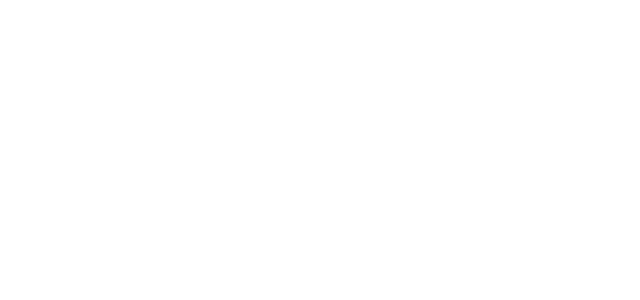
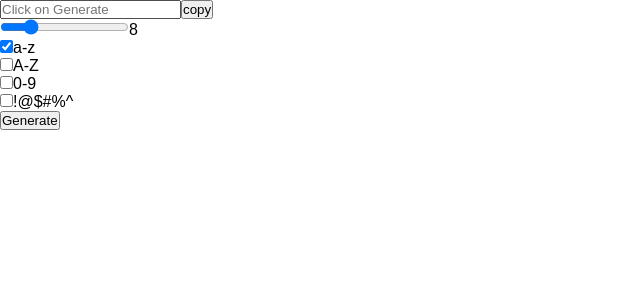
Before and after one commit to chengivan2/passgen, a Next.js app: page / in a window 1280 px wide. Shown: the top 300 px of the page, without its empty margins (0-640 px from the left). Built offline with nearby package versions, Linux system fonts and the light colour scheme.

Commit message:
Added generation logic through an api

```diff
--- /dev/null
+++ b/src/app/Theform.jsx
@@ -0,0 +1,68 @@
+"use client";
+import { useState } from 'react';
+
+export default function TheForm() {
+
+  const [password, setPassword] = useState('');
+  const [length, setLength] = useState(8);
+  const [options, setOptions] = useState({
+    lowercase: true,
+    uppercase: false,
+    digits: false,
+    specials: false,
+  });
+
+  const handleGenerate = async () => {
+    const response = await fetch('./api/generate-password', {
+      method: 'POST',
+      headers: {
+        'Content-Type': 'application/json',
+      },
+      body: JSON.stringify({ length, options }),
+    });
+    const data = await response.json();
+    setPassword(data.password);
+  };
+
+  return (
+    <div className="the-generator">
+      <div className="the-password">
+        <input type="text" value={password} placeholder="Click on Generate" readOnly />
+        <button onClick={() => navigator.clipboard.writeText(password)}>copy</button>
+      </div>
+
+      <div className="the-length">
+        <input type="range" min="4" max="24" value={length} onChange={(e) => setLength(e.target.value)} />
+        <span>{length}</span>
+      </div>
+
+      <div className="options">
+        <div className="option">
+          <label>
+            <input type="checkbox" checked={options.lowercase} onChange={(e) => setOptions({ ...options, lowercase: e.target.checked })} />
+            <span>a-z</span>
+          </label>
+        </div>
+        <div className="option">
+          <label>
+            <input type="checkbox" checked={options.uppercase} onChange={(e) => setOptions({ ...options, uppercase: e.target.checked })} />
+            <span>A-Z</span>
+          </label>
+        </div>
+        <div className="option">
+          <label>
+            <input type="checkbox" checked={options.digits} onChange={(e) => setOptions({ ...options, digits: e.target.checked })} />
+            <span>0-9</span>
+          </label>
+        </div>
+        <div className="option">
+          <label>
+            <input type="checkbox" checked={options.specials} onChange={(e) => setOptions({ ...options, specials: e.target.checked })} />
+            <span>!@$#%^</span>
+          </label>
+        </div>
+      </div>
+      <button className="generate" onClick={handleGenerate}>Generate</button>
+    </div>
+  );
+}
--- /dev/null
+++ b/src/app/api/generate-password/route.js
@@ -0,0 +1,30 @@
+export async function POST(request) {
+  const { length, options } = await request.json();
+
+  // Generate the password based on the options and length
+  const password = generatePassword(length, options);
+
+  return new Response(JSON.stringify({ password }), {
+    status: 200,
+    headers: {
+      "Content-Type": "application/json",
+    },
+  });
+}
+
+function generatePassword(length, options) {
+  const charset = [];
+  if (options.lowercase) charset.push("abcdefghijklmnopqrstuvwxyz");
+  if (options.uppercase) charset.push("ABCDEFGHIJKLMNOPQRSTUVWXYZ");
+  if (options.digits) charset.push("0123456789");
+  if (options.specials) charset.push("!@$#%^");
+
+  const allChars = charset.join("");
+  let password = "";
+  for (let i = 0; i < length; i++) {
+    const randomIndex = Math.floor(Math.random() * allChars.length);
+    password += allChars[randomIndex];
+  }
+
+  return password;
+}
--- a/src/app/page.js
+++ b/src/app/page.js
@@ -1,10 +1,11 @@
 import styles from "./page.module.css";
+import TheForm from "./Theform";
 
 export default function Home() {
   return (
     <div className={styles.page}>
       <main className={styles.main}>
-
+        <TheForm />
       </main>
     </div>
   );
```
